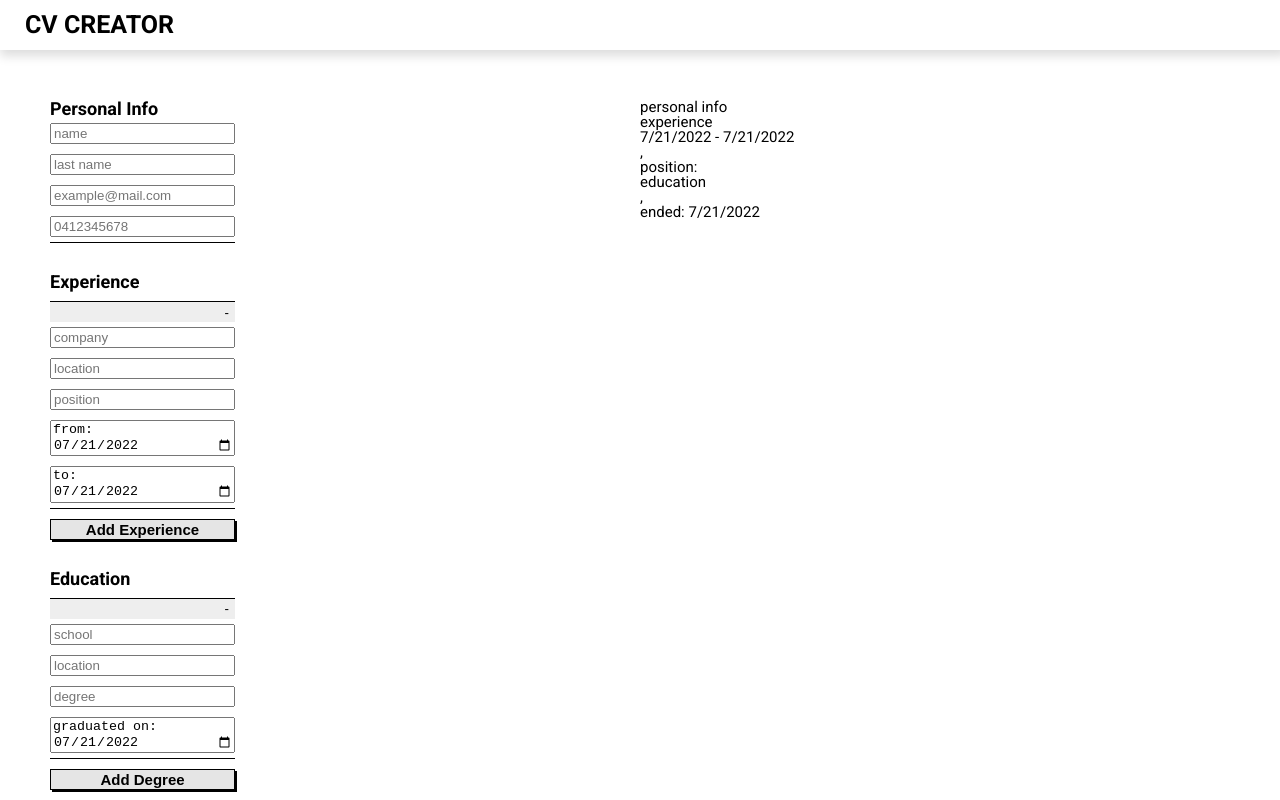
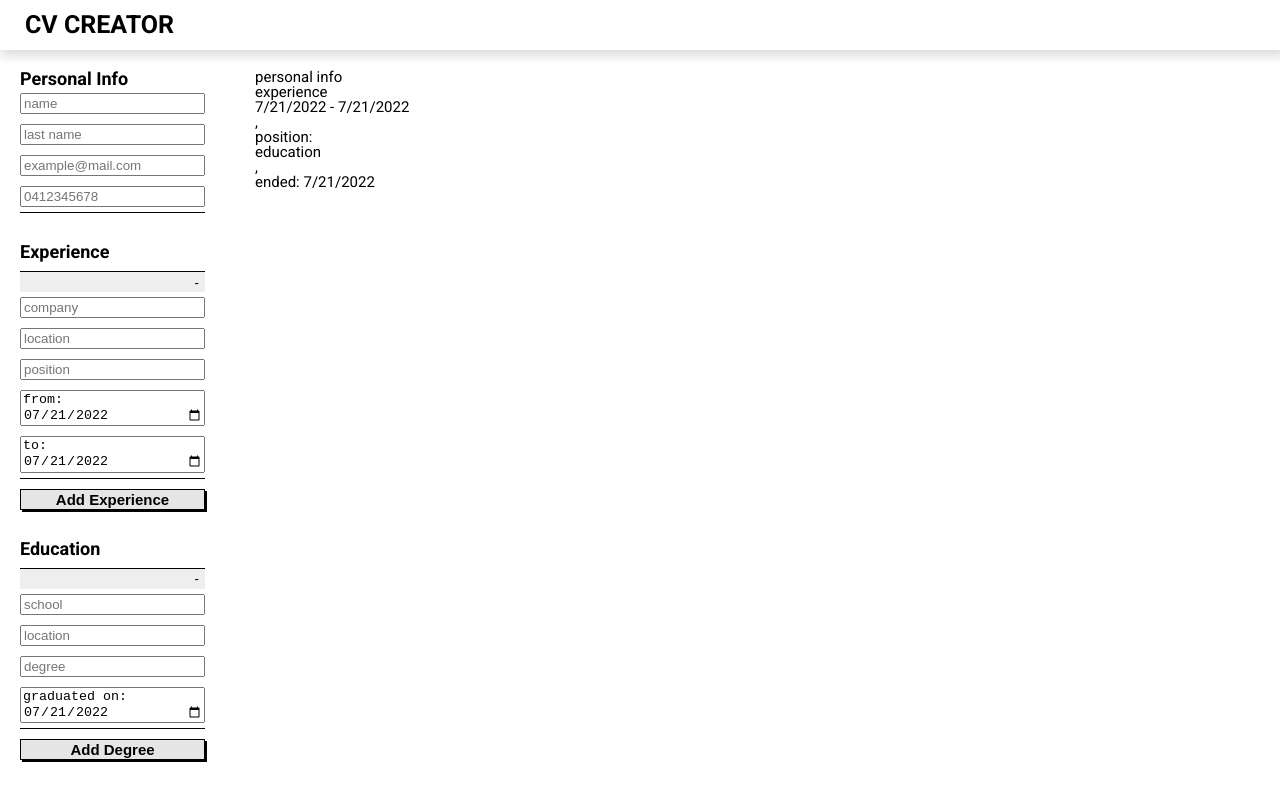
Before and after one commit to RobbeVanslambrouck/react-cv-project, a React (Create React App) app: page / in a window 1280 px wide. Shown: the top 800 px of the page. Built offline with nearby package versions, Linux system fonts and the light colour scheme.

Commit message:
main and preview now scale and preview keeps a-format aspect ratio

```diff
--- a/src/styles/main.scss
+++ b/src/styles/main.scss
@@ -1,9 +1,16 @@
-@import './shared.scss';
+@import "./shared.scss";
 
 main {
   min-height: calc(100vh - $headerHeigt - $footerHeigt);
-  display: flex;
+  display: grid;
   justify-content: space-between;
   gap: 5rem;
-  margin: 5rem;
+  margin: 2rem;
+  justify-content: left;
 }
+
+@media only screen and (min-width: 57rem) {
+  main {
+    grid-template-columns: auto auto;
+  }
+}
--- a/src/styles/preview.scss
+++ b/src/styles/preview.scss
@@ -1,4 +1,20 @@
-.preview {
-  width: 50%;
-  height: 100vh;
+@mixin preview-width-at($width, $screen-width) {
+  @media only screen and (min-width: $screen-width) {
+    $height: calc($width * 1.414213);
+    .preview {
+      width: $width;
+      height: $height;
+    }
+  }
 }
+
+@media only screen and (max-width: 30rem) {
+  $width: 21rem;
+  $height: calc($width * 1.414213);
+  .preview {
+    width: $width;
+    height: $height;
+  }
+}
+@include preview-width-at(42rem, 30rem);
+@include preview-width-at(63rem, 40rem);
```
